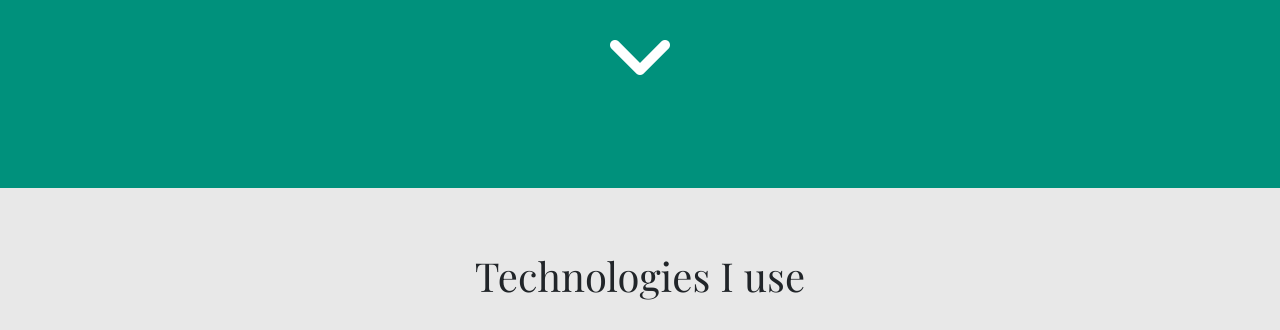
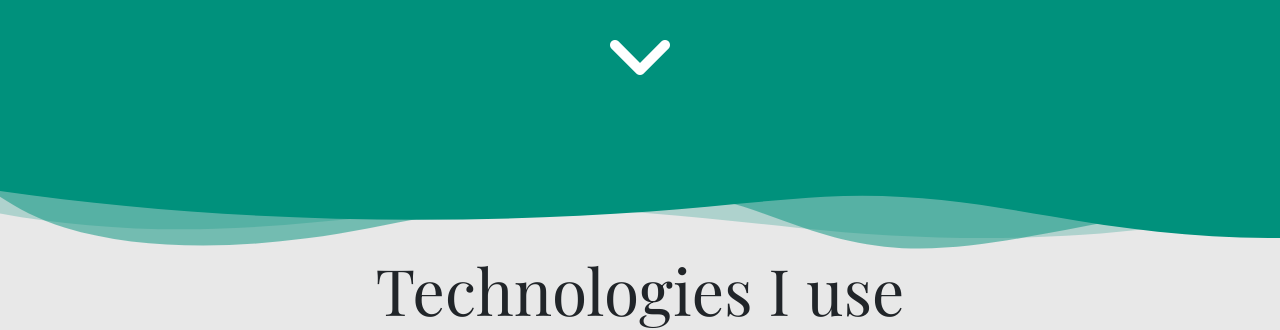
Before and after one commit to benjamindaniels21/personal-site, a plain HTML site: page index.html in a window 1280 px wide. Shown: the part 638-968 px from the top of the page. Drawn offline with nearby package versions, Linux system fonts and the light colour scheme; a web font is replaced by a local one.

Commit message:
add transition svg before tech section

```diff
--- a/css/styles.css
+++ b/css/styles.css
@@ -16,6 +16,7 @@ nav {
   background-color: #00917c;
   height: 90vh;
   text-align: center;
+  position: relative;
 }
 
 .welcome h1 {
@@ -31,6 +32,26 @@ nav {
   font-style: italic;
   padding-top: 3rem;
   font-size: 3rem;
+}
+
+.waves {
+    position: absolute;
+    top: 0;
+    left: 0;
+    width: 100%;
+    overflow: hidden;
+    line-height: 0;
+}
+
+.waves svg {
+    position: relative;
+    display: block;
+    width: calc(128% + 1.3px);
+    height: 66px;
+}
+
+.waves .shape-fill {
+    fill: #00917c;
 }
 
 .nav-link{
@@ -65,12 +86,14 @@ nav {
 }
 
 
-
 .tech{
   background-color: #E8E8E8;
   padding-top: 4rem;
-  height: 500px;
   text-align: center;
+  position: relative;
+}
+.tech h1{
+  font-size: 4rem;
 }
 
 .tech img{
--- a/index.html
+++ b/index.html
@@ -47,14 +47,31 @@
     <!--Welcome Section-->
 
     <section class="welcome">
+
         <h1>Hi, I'm Ben</h1>
         <h2>A software developer</h2>
         <i class="fas fa-angle-down arrow"></i>
+
     </section>
 
+
     <section class="tech">
+                <div class="waves">
+                    <svg data-name="Layer 1" xmlns="http://www.w3.org/2000/svg" viewBox="0 0 1200 120" preserveAspectRatio="none">
+                        <path
+                            d="M0,0V46.29c47.79,22.2,103.59,32.17,158,28,70.36-5.37,136.33-33.31,206.8-37.5C438.64,32.43,512.34,53.67,583,72.05c69.27,18,138.3,24.88,209.4,13.08,36.15-6,69.85-17.84,104.45-29.34C989.49,25,1113-14.29,1200,52.47V0Z"
+                            opacity=".25" class="shape-fill"></path>
+                        <path
+                            d="M0,0V15.81C13,36.92,27.64,56.86,47.69,72.05,99.41,111.27,165,111,224.58,91.58c31.15-10.15,60.09-26.07,89.67-39.8,40.92-19,84.73-46,130.83-49.67,36.26-2.85,70.9,9.42,98.6,31.56,31.77,25.39,62.32,62,103.63,73,40.44,10.79,81.35-6.69,119.13-24.28s75.16-39,116.92-43.05c59.73-5.85,113.28,22.88,168.9,38.84,30.2,8.66,59,6.17,87.09-7.5,22.43-10.89,48-26.93,60.65-49.24V0Z"
+                            opacity=".5" class="shape-fill"></path>
+                        <path
+                            d="M0,0V5.63C149.93,59,314.09,71.32,475.83,42.57c43-7.64,84.23-20.12,127.61-26.46,59-8.63,112.48,12.24,165.56,35.4C827.93,77.22,886,95.24,951.2,90c86.53-7,172.46-45.71,248.8-84.81V0Z"
+                            class="shape-fill"></path>
+                    </svg>
+                </div>
         <h1>Technologies I use</h1>
         <img src="assets/img/tech.png" alt="html css javascript">
+
     </section>
 
     <!--Bootstrap Scripts-->
```
